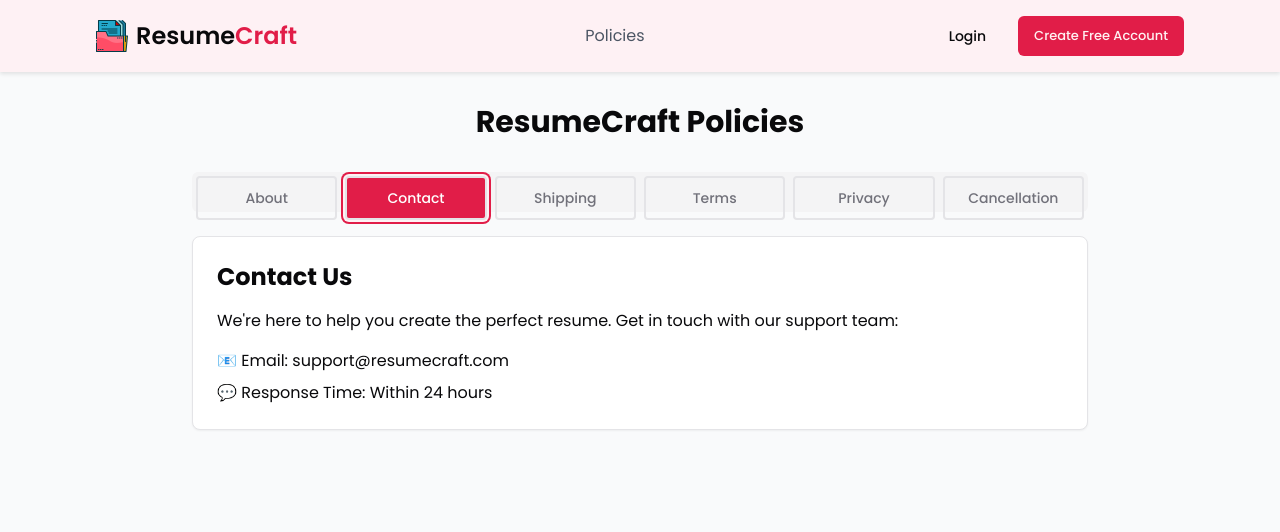
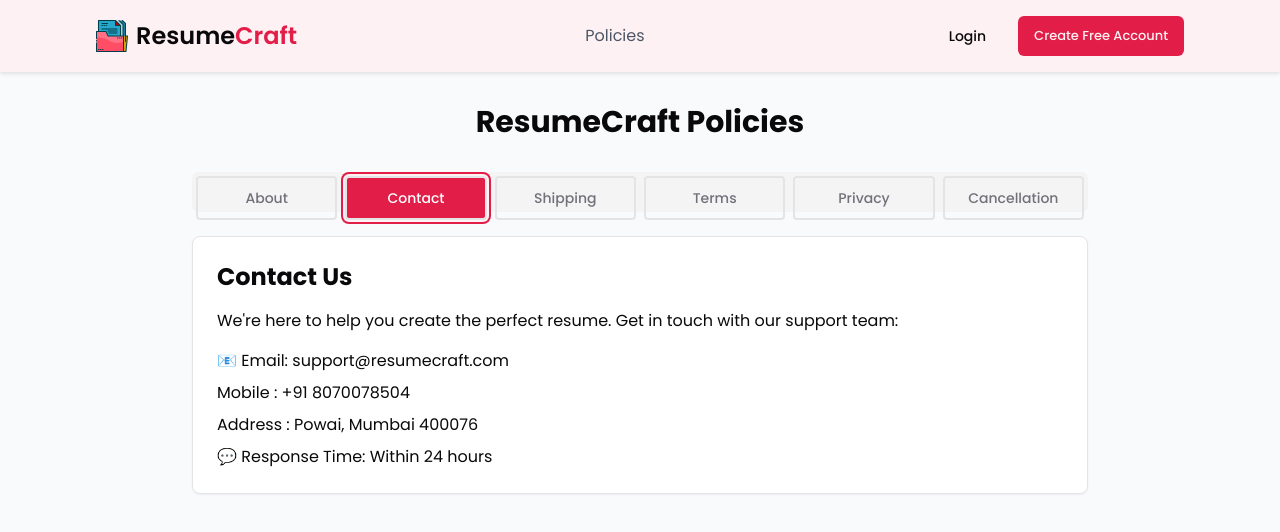
Before and after one commit to AdityaRai24/ResumeCraft, a Next.js app: page /policies in a window 1280 px wide. Both pictures are taken after a click on the tab "Contact". Shown: the top 532 px of the page. Built offline with nearby package versions, Linux system fonts and the light colour scheme; no server answers.

Commit message:
policies update

```diff
--- a/app/(terms)/policies/page.tsx
+++ b/app/(terms)/policies/page.tsx
@@ -62,11 +62,13 @@ const PoliciesPage = () => {
                 <h2 className="text-2xl font-bold mb-4">Contact Us</h2>
                 <div className="space-y-4">
                   <p>
-                    We&apos;re here to help you create the perfect resume. Get in
-                    touch with our support team:
+                    We&apos;re here to help you create the perfect resume. Get
+                    in touch with our support team:
                   </p>
                   <div className="space-y-2">
                     <p>📧 Email: support@resumecraft.com</p>
+                    <p>Mobile : +91 8070078504</p>
+                    <p>Address : Powai, Mumbai 400076</p>
                     <p>💬 Response Time: Within 24 hours</p>
                   </div>
                 </div>
```
